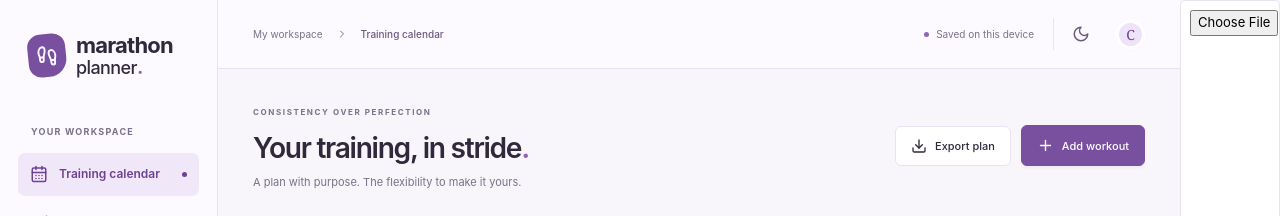
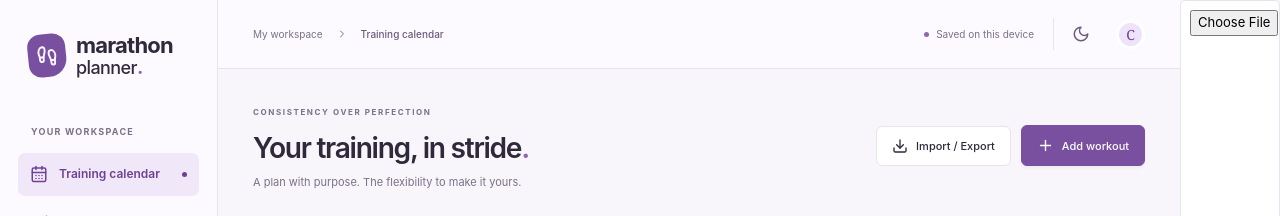
Before and after one commit to chloe1606/training-calendar-running, a React (Vite) app: page / in a window 1280 px wide. Shown: the top 216 px of the page. Built offline with nearby package versions, Linux system fonts and the light colour scheme.

Commit message:
change nav link and added import option

```diff
--- a/src/App.tsx
+++ b/src/App.tsx
@@ -204,9 +204,9 @@ export default function App() {
             return usePlanner.getState().error;
           }} /></div>
         {page === 'insights' && <Suspense fallback={<p role="status">Loading plan insights…</p>}><InsightsPage plan={plan} selectedWeek={week} onSelect={navigate} onUnitsChange={toggleUnits} onCalendar={date => { navigate(date); setPage('calendar'); window.location.hash = 'calendar'; }} /></Suspense>}
-        {page === 'calendar' && <div>
+        {page === 'calendar' && <div id="calendar">
         <div className="page-heading"><div><span className="eyebrow muted-eyebrow">CONSISTENCY OVER PERFECTION</span><h1>Your training, in stride<span>.</span></h1><p>A plan with purpose. The flexibility to make it yours.</p></div>
-          <div className="heading-actions"><button className="secondary-button" onClick={() => setModal('export')}><Download size={16} />Export plan</button><button className="primary-button" onClick={() => setModal('add')}><Plus size={17} />Add workout</button></div>
+          <div className="heading-actions"><button className="secondary-button" onClick={() => setModal('export')}><Download size={16} />Import / Export</button><button className="primary-button" onClick={() => setModal('add')}><Plus size={17} />Add workout</button></div>
         </div>
         <GoalBanner settings={plan.settings} />
         <div className="stats-row">
@@ -224,7 +224,7 @@ export default function App() {
               onDragCancel: () => 'Move cancelled.',
             },
           }}>
-          <section className="calendar-panel" id="calendar">
+          <section className="calendar-panel">
             <header className="calendar-top"><div><h2>Training calendar</h2><span className="calendar-hint">A little structure. A lot of possibility.</span></div>
               <div className="calendar-top-actions"><div className="unit-toggle" aria-label="Distance units">{(['mi', 'km'] as const).map(unit => <button key={unit} aria-pressed={plan.settings.units === unit} className={plan.settings.units === unit ? 'selected' : ''} onClick={() => toggleUnits(unit)}>{unit}</button>)}</div>
                 <div className="view-toggle" aria-label="Calendar view">{(['week', 'agenda', 'month'] as const).map(v => <button key={v} className={view === v ? 'selected' : ''} aria-pressed={view === v} onClick={() => { setView(v); setEditingId(null); }}>{v === 'week' ? 'Week' : v === 'agenda' ? 'Agenda' : 'Month'}</button>)}</div>
@@ -259,10 +259,10 @@ export default function App() {
     {notice && <div className="toast" role={notice.startsWith('Import failed') ? 'alert' : 'status'}>{notice.startsWith('Import failed') ? <AlertCircle size={16} /> : <Check size={16} />}<span>{notice}</span><button onClick={() => setNotice('')} aria-label="Dismiss notification"><X size={15} /></button></div>}
     {modal === 'settings' && <SettingsPanel close={() => setModal(null)} />}
     {modal === 'add' && <AddWorkout selectedDate={week} settings={plan.settings} close={() => setModal(null)} onAdd={addWorkout} />}
-    {modal === 'export' && <Modal title="Take your plan with you" onClose={() => setModal(null)}><p className="modal-intro">A backup for peace of mind, or a calendar that goes wherever you do.</p><div className="export-options">
+    {modal === 'export' && <Modal title="Import or export your plan" onClose={() => setModal(null)}><p className="modal-intro">Restore a saved plan, make a JSON backup, or export events to your calendar.</p><div className="export-options">
       <button onClick={() => { download(JSON.stringify(plan, null, 2), 'marathon-plan.json', 'application/json'); setModal(null); setNotice('JSON backup exported.'); }}><Download size={22} /><span><strong>Export JSON</strong><small>Complete plan and settings. Import it anytime.</small></span><ArrowUpRight size={17} /></button>
       <button onClick={() => { download(exportICS(plan), 'marathon-plan.ics', 'text/calendar;charset=utf-8'); setModal(null); setNotice('Calendar exported as an .ics file.'); }}><CalendarDays size={22} /><span><strong>Export calendar (.ics)</strong><small>All-day events for Apple, Google or Outlook.</small></span><ArrowUpRight size={17} /></button>
-      <button onClick={() => inputRef.current?.click()}><Upload size={22} /><span><strong>Import JSON backup</strong><small>Replace your plan. You can undo the import.</small></span><ArrowUpRight size={17} /></button>
+      <button onClick={() => inputRef.current?.click()}><Upload size={22} /><span><strong>Import JSON</strong><small>Choose a JSON backup to replace your plan. You can undo the import.</small></span><ArrowUpRight size={17} /></button>
     </div></Modal>}
     {modal === 'reset' && <Modal title="A fresh starting line?" onClose={() => setModal(null)}><p className="modal-intro">This restores the original training plan and settings. Your edits will be replaced, but you can undo the reset.</p><div className="modal-actions"><button className="secondary-button" onClick={() => setModal(null)}>Keep my plan</button><button className="primary-button" onClick={() => { change(() => createDefaultPlan()); navigate('2026-10-26'); setModal(null); setNotice('Default plan restored. Undo is available.'); }}>Reset plan</button></div></Modal>}
     {modal === 'import' && pendingImport && <Modal title="Bring in your saved plan?" onClose={() => { setModal(null); setPendingImport(null); }}><p className="modal-intro">Import {pendingImport.workouts.length} workouts and their settings? This replaces your current plan. You can undo this change.</p><div className="modal-actions"><button className="secondary-button" onClick={() => setModal(null)}>Cancel</button><button className="primary-button" onClick={() => { change(() => pendingImport); navigate(pendingImport.workouts[0]?.date ?? pendingImport.settings.raceDate); setModal(null); setPendingImport(null); setNotice('Plan imported and saved.'); }}>Import plan</button></div></Modal>}
--- a/src/styles.css
+++ b/src/styles.css
@@ -112,7 +112,7 @@ main { margin-left: 218px; width: calc(100% - 218px); }
 h1 { font-size: clamp(24px, 2.2vw, 33px); font-weight: 620; letter-spacing: -1.3px; margin-top: 9px; line-height: 1.3; }
 h1 > span { color: var(--accent); }
 .page-heading p { color: var(--muted); font-size: 11px; margin-top: 8px; }
-.heading-actions { display: flex; align-items: center; gap: 10px; }
+.heading-actions { display: flex; flex-wrap: wrap; align-items: center; gap: 10px; }
 .primary-button, .secondary-button { display: inline-flex; align-items: center; justify-content: center; gap: 8px; border-radius: 6px; padding: 11px 15px; font-size: 11px; font-weight: 550; min-height: 38px; white-space: nowrap; }
 .primary-button { background: var(--accent-solid); color: #fff; box-shadow: 0 2px 3px #38204b0d; border: 1px solid var(--accent-solid); }
 .primary-button:hover, .small-primary:hover { background: var(--accent-hover); }
```
Also changed, not shown: 1 other file (tests, documents, lock files or other folders).
